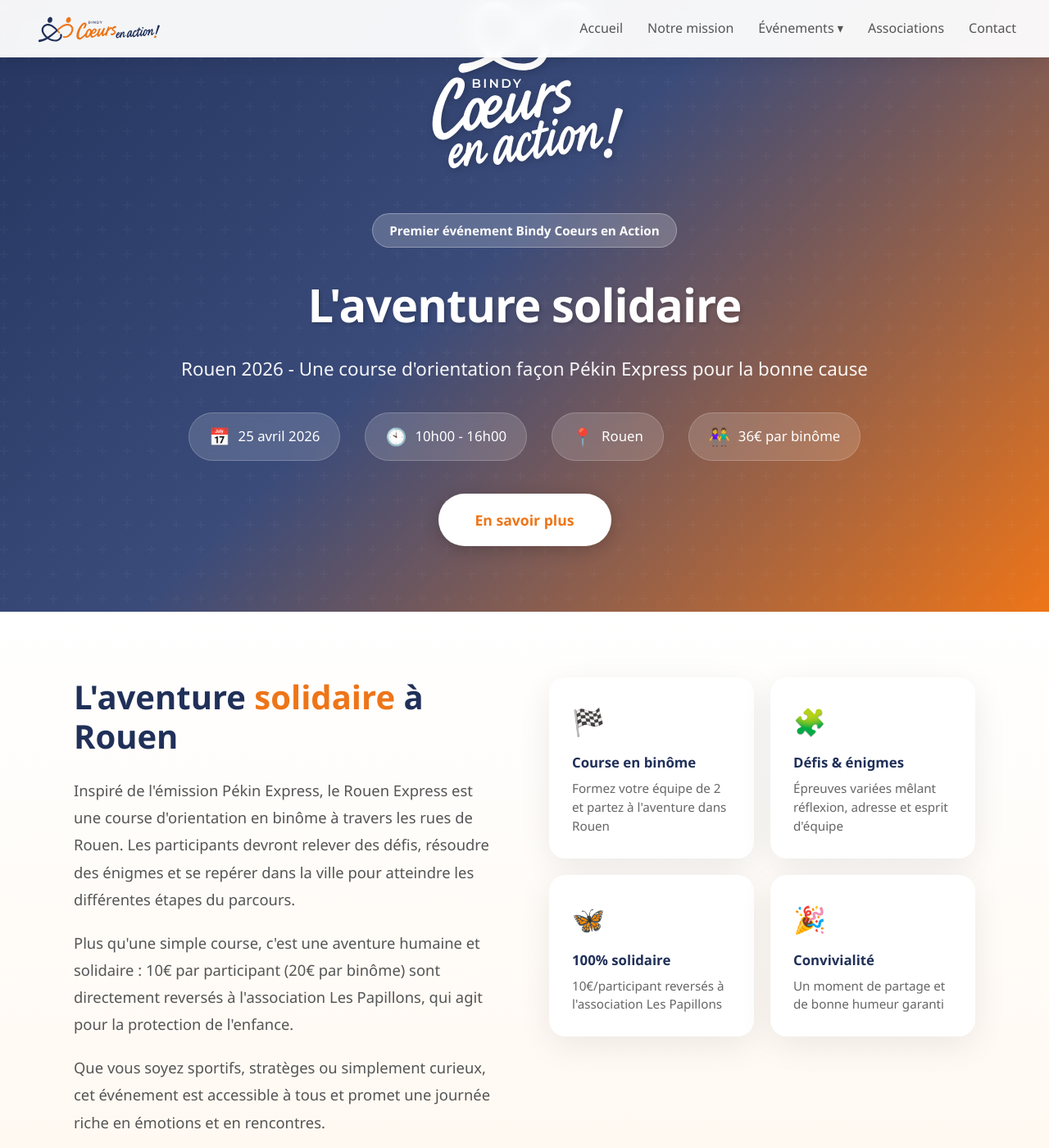
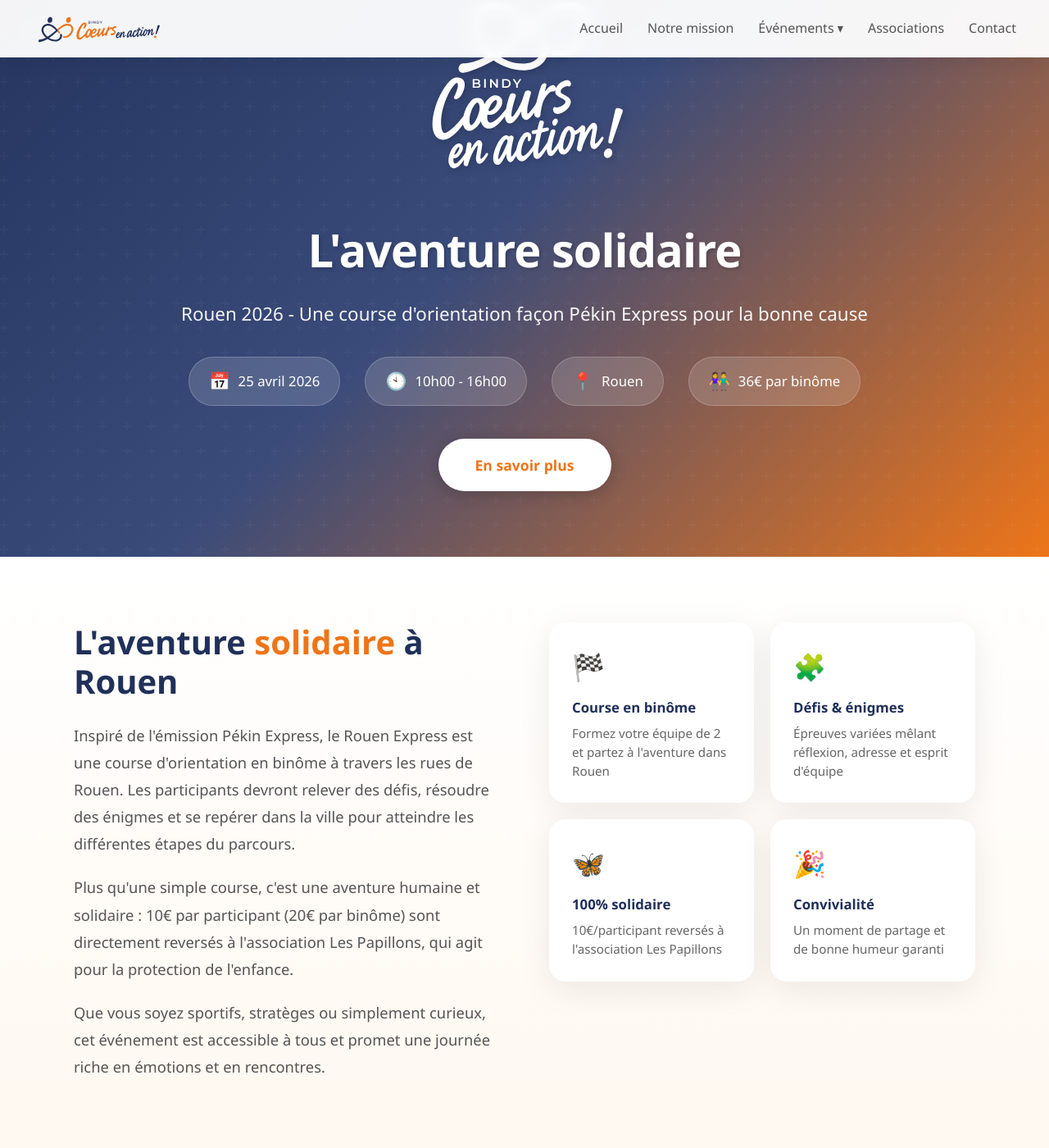
Before and after one commit to Lotto/bindycoeursenaction.fr, a Jekyll site: the page built from aventure-solidaire-rouen-2026.html, in a window 1280 px wide and 1400 px high, scrolled down 205 px. Shown: the whole window at 82% size. Built offline with Jekyll 4.4.1, drawn with Linux system fonts in a browser that asks for light colours; some of the changed text lies outside the part shown.

Commit message:
Retirer les dernieres mentions de session complete
- Supprime le badge "Premier evenement Bindy Coeurs en Action" du hero
  de la page evenement, ainsi que la regle CSS .event-badge devenue
  inutilisee.
- Section finale : retire "Les inscriptions pour cette session sont
  completes, mais", la phrase devient "Une nouvelle session arrive
  bientot."
- Carte d'accueil : retire la puce "Session complete - prochaine
  bientot !".

Co-Authored-By: Claude Opus 5 <noreply@anthropic.com>
Claude-Session: https://claude.ai/code/session_01SqvbL3re5FqB9barAXVqPd

```diff
--- a/aventure-solidaire-rouen-2026.html
+++ b/aventure-solidaire-rouen-2026.html
@@ -74,18 +74,6 @@ permalink: /aventure-solidaire-rouen-2026
     width: auto;
     margin: 0 auto 25px;
     filter: drop-shadow(2px 2px 4px rgba(0,0,0,0.2));
-  }
-
-  .event-badge {
-    display: inline-block;
-    background: rgba(255,255,255,0.2);
-    backdrop-filter: blur(10px);
-    padding: 8px 20px;
-    border-radius: 50px;
-    font-size: 0.95rem;
-    font-weight: 600;
-    margin-bottom: 25px;
-    border: 1px solid rgba(255,255,255,0.3);
   }
 
   .event-hero h1 {
@@ -623,7 +611,6 @@ permalink: /aventure-solidaire-rouen-2026
 <section class="event-hero">
   <div class="event-hero-content">
     <img src="{{ site.baseurl }}/assets/images/Logo_Coeur_en_Action_BLANC.svg" alt="Bindy Coeurs en Action" class="event-hero-logo">
-    <div class="event-badge">Premier événement Bindy Coeurs en Action</div>
     <h1>L'aventure solidaire</h1>
     <p class="event-tagline">Rouen 2026 - Une course d'orientation façon Pékin Express pour la bonne cause</p>
 
--- a/index.html
+++ b/index.html
@@ -838,7 +838,6 @@ layout: default
           <li>25 avril 2026 - Rouen</li>
           <li>Course en binôme (36€/binôme)</li>
           <li>Au profit des Papillons</li>
-          <li>Session complète - prochaine bientôt !</li>
         </ul>
         <a href="{{ site.baseurl }}/aventure-solidaire-rouen-2026" class="event-cta">Découvrir l'événement →</a>
       </div>
```
Also changed, not shown: other parts of aventure-solidaire-rouen-2026.html (+1 -1 lines).
